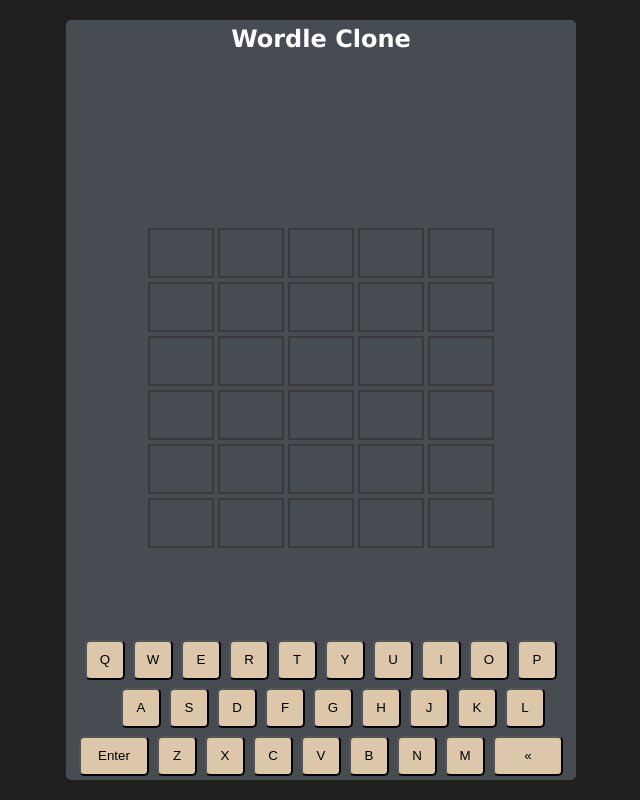
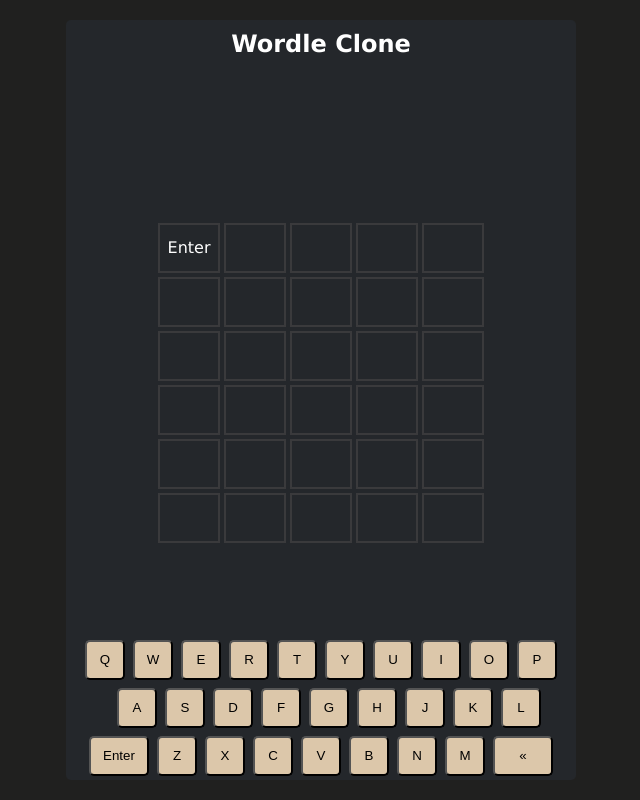
Before and after one commit to natamada/wordleclone, a plain HTML site: page index.html in a window 1280 px wide. Both pictures are taken after a click on the button "Enter". Shown: the whole page, without its empty margins (319-959 px from the left). Drawn offline with Linux system fonts and the light colour scheme.

Commit message:
adding letters to board

```diff
--- a/style.css
+++ b/style.css
@@ -16,24 +16,26 @@ body {
 }
 
 .container {
-    background-color: #474c53;
+    background-color: #24272b;
     height: 95vh;
     display: flex;
     flex-direction: column;
     justify-content: space-between;
     align-items: center;
-    padding-top: 5px;
+    padding-top: 10px;
     border-radius: 5px;
     overflow: hidden;
     flex-wrap: wrap;
 }
 
 .title {
+    /* background-color: yellow; */
     text-align: center;
-    margin-bottom: 20px;
+    /* margin-bottom: 1px; */
 }
 
 .keys {
+    /* background-color: red; */
     width: 100%;
     max-width: 510px;
     display: flex;
@@ -50,17 +52,18 @@ body {
 }
 
 .keys button:nth-child(11) {
-    margin-left: 28px;
+    margin-left: 20px;
 }
 
 .keys button:nth-child(20),
 .keys button:nth-child(28) {
-    width: 70px;
+    width: 60px;
 }
 
 .squares {
+    /* background-color: blue; */
     width: 100%;
-    max-width: 350px;
+    max-width: 330px;
     margin-bottom: 10px;
 }
 
--- a/wordle.js
+++ b/wordle.js
@@ -20,7 +20,27 @@ guesses.forEach((row, rowId) => {
   squares.append(rowElement);
 });
 
-const handleClick = key => console.log("clicked:", key);
+const handleClick = (letter) => {
+    console.log("clicked:", letter)
+    addLetter(letter)
+}
+
+let currentRow = 0
+let currentTile = 0
+
+const addLetter = (letter) => {
+  if (currentRow < 6 && currentTile < 5) {
+    const squareId = `row${currentRow}-square${currentTile}`;
+    const square = document.getElementById(squareId);
+
+    if (square) {
+      square.textContent = letter;
+      guesses[currentRow][currentTile] = letter;
+      currentTile++;
+      console.log('guessRows', guesses);
+    }
+  }
+}
 
 keys.forEach(key => {
   const button = document.createElement("button");
```
